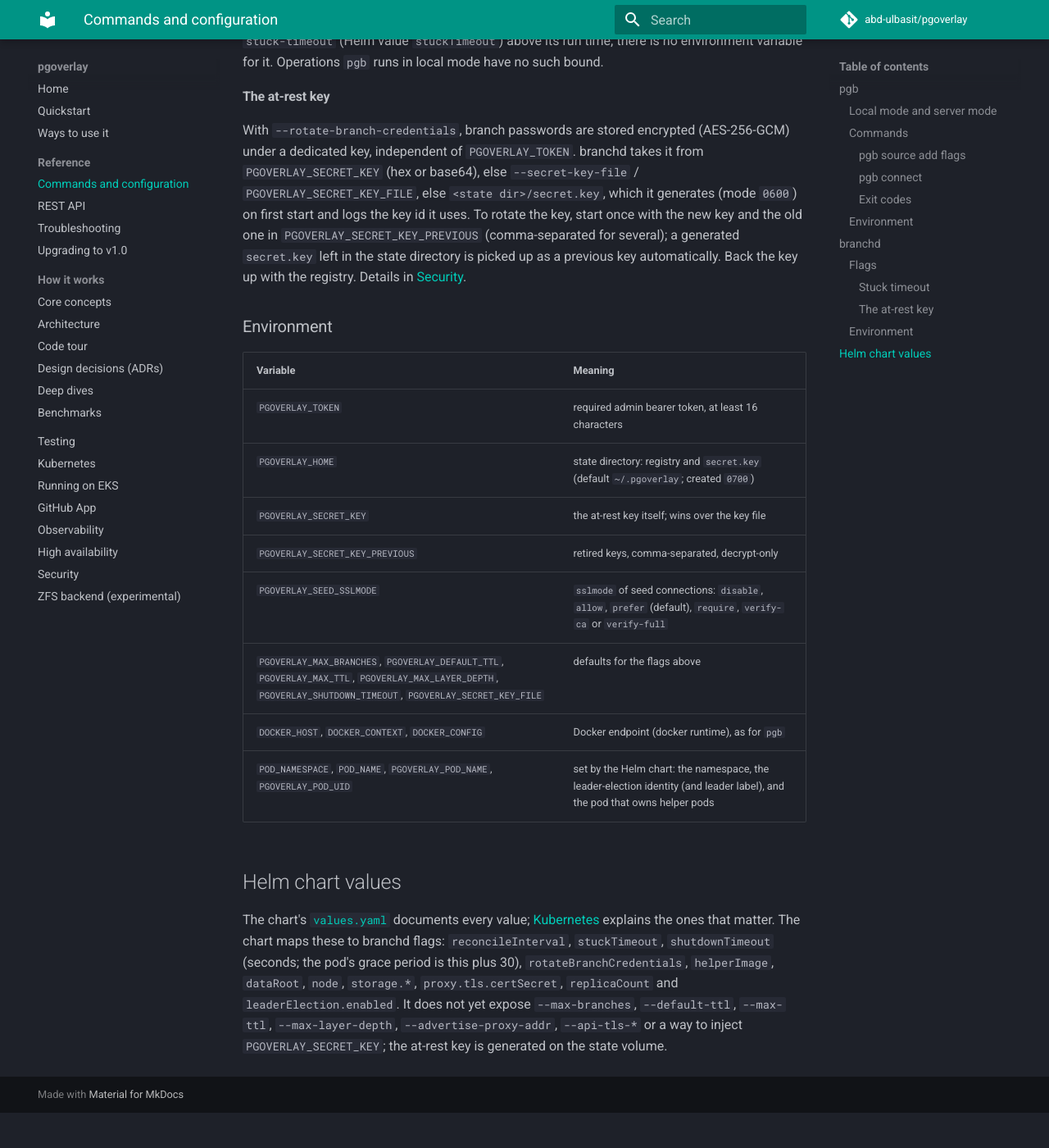
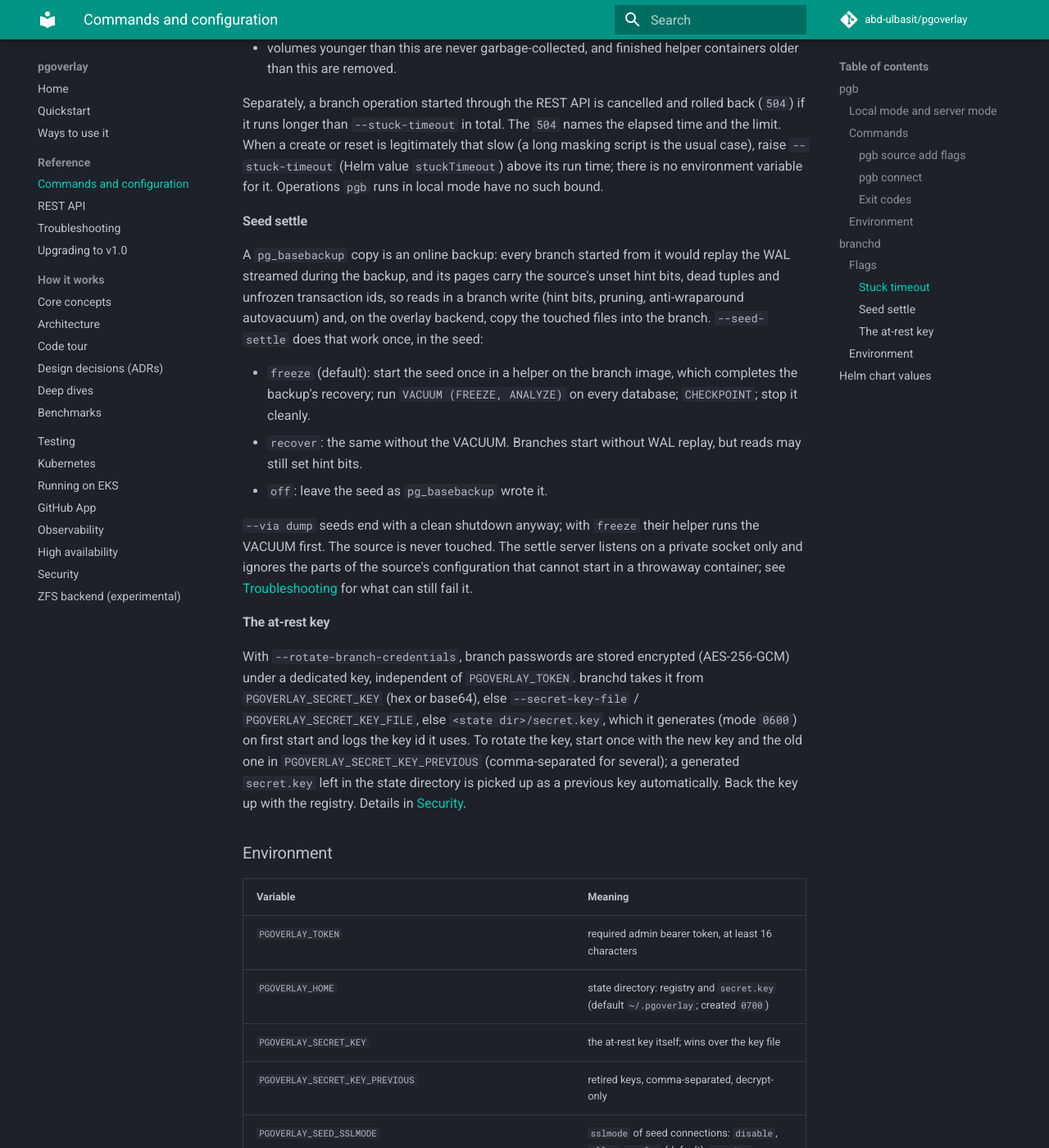
Before and after one commit to abd-ulbasit/pgoverlay, an MkDocs documentation site: the page built from docs/reference.md, in a window 1280 px wide and 1400 px high, scrolled down 7519 px. Shown: the whole window at 82% size. Built offline with MkDocs 1.6.1 and Material for MkDocs 9.7.7, drawn with Linux system fonts in a browser that asks for light colours; comment, search, counter and statistics services are not loaded; before the commit the page ends 8876 px from its top, so only the background shows below that; some of the changed text lies outside the part shown.

Commit message:
docs: document seed settle and --seed-settle
reference.md gets the branchd flag, PGOVERLAY_SEED_SETTLE for branchd and
for pgb in local mode, the seedSettle Helm value and a section on what
freeze, recover and off do. The Seeding part of troubleshooting.md says
what the settle overrides in a source's configuration, what can still
fail it (a missing include, a syntax error, a setting the image does not
know) and that a failed VACUUM only warns. The chart's value comment no
longer promises more than the settle itself does.

Part of #49.

Co-Authored-By: Claude Opus 5.5 <noreply@anthropic.com>

```diff
--- a/docs/reference.md
+++ b/docs/reference.md
@@ -106,6 +106,7 @@ success and `1` on any error.
 | `PGOVERLAY_HOME` | local mode | state directory (default `~/.pgoverlay`) |
 | `PGOVERLAY_SECRET_KEY`, `PGOVERLAY_SECRET_KEY_FILE`, `PGOVERLAY_SECRET_KEY_PREVIOUS` | local mode | the at-rest key, read the same way branchd reads it, to decrypt rotated passwords; `pgb` never generates a key |
 | `PGOVERLAY_SEED_SSLMODE` | local mode | `sslmode` of seed connections (default `prefer`) |
+| `PGOVERLAY_SEED_SETTLE` | local mode | how `source add` and `source refresh` settle a new seed: `freeze` (default), `recover` or `off`; see [`--seed-settle`](#seed-settle) |
 | `PGPASSWORD` | `source add`, `source refresh` | the source password, unless `--password-env` names another variable |
 | `DOCKER_HOST`, `DOCKER_CONTEXT`, `DOCKER_CONFIG` | local mode | the Docker endpoint, resolved like the `docker` CLI does, including a context's TLS material. `ssh://` endpoints are not supported: run branchd on the Docker host and use `--server`, or forward the socket (`ssh -NL /tmp/pgoverlay-docker.sock:/var/run/docker.sock HOST` and `DOCKER_HOST=unix:///tmp/pgoverlay-docker.sock`). Branch ports are published on the Docker host's `127.0.0.1`, so direct connection strings only work on that host |
 
@@ -141,6 +142,7 @@ state. A second signal exits immediately.
 | `--default-ttl` | `0` (none) | `PGOVERLAY_DEFAULT_TTL` | TTL for branches created without one |
 | `--max-ttl` | `0` (none) | `PGOVERLAY_MAX_TTL` | upper bound on any requested TTL; longer ones are capped |
 | `--max-layer-depth` | `100` | `PGOVERLAY_MAX_LAYER_DEPTH` | overlay backend: cap on a branch's frozen layer chain; branching from a branch at the cap returns `403` (see [Troubleshooting](troubleshooting.md#layer-chains-and-max-layer-depth)) |
+| `--seed-settle` | `freeze` | `PGOVERLAY_SEED_SETTLE` | how a new seed (source add or refresh) is prepared before branches start from it: `freeze`, `recover` or `off`; see [below](#seed-settle) |
 | `--disk-root` | see [Observability](observability.md#metrics) | | path whose filesystem the `pgoverlay_disk_bytes_*` gauges measure |
 | `--runtime` | `docker` | | `docker` or `kube` |
 | `--cow` | `overlay` | | copy-on-write backend: `overlay`, `zfs` ([experimental](zfs.md)) or `csi` (forced by `--kube-storage csi`) |
@@ -179,6 +181,28 @@ legitimately that slow (a long masking script is the usual case), raise
 environment variable for it. Operations `pgb` runs in local mode have no such
 bound.
 
+#### Seed settle
+
+A `pg_basebackup` copy is an online backup: every branch started from it
+would replay the WAL streamed during the backup, and its pages carry the
+source's unset hint bits, dead tuples and unfrozen transaction ids, so reads
+in a branch write (hint bits, pruning, anti-wraparound autovacuum) and, on the
+overlay backend, copy the touched files into the branch. `--seed-settle` does
+that work once, in the seed:
+
+- `freeze` (default): start the seed once in a helper on the branch image,
+  which completes the backup's recovery; run `VACUUM (FREEZE, ANALYZE)` on
+  every database; `CHECKPOINT`; stop it cleanly.
+- `recover`: the same without the VACUUM. Branches start without WAL replay,
+  but reads may still set hint bits.
+- `off`: leave the seed as `pg_basebackup` wrote it.
+
+`--via dump` seeds end with a clean shutdown anyway; with `freeze` their
+helper runs the VACUUM first. The source is never touched. The settle server
+listens on a private socket only and ignores the parts of the source's
+configuration that cannot start in a throwaway container; see
+[Troubleshooting](troubleshooting.md#seeding) for what can still fail it.
+
 #### The at-rest key
 
 With `--rotate-branch-credentials`, branch passwords are stored encrypted
@@ -201,7 +225,7 @@ previous key automatically. Back the key up with the registry. Details in
 | `PGOVERLAY_SECRET_KEY` | the at-rest key itself; wins over the key file |
 | `PGOVERLAY_SECRET_KEY_PREVIOUS` | retired keys, comma-separated, decrypt-only |
 | `PGOVERLAY_SEED_SSLMODE` | `sslmode` of seed connections: `disable`, `allow`, `prefer` (default), `require`, `verify-ca` or `verify-full` |
-| `PGOVERLAY_MAX_BRANCHES`, `PGOVERLAY_DEFAULT_TTL`, `PGOVERLAY_MAX_TTL`, `PGOVERLAY_MAX_LAYER_DEPTH`, `PGOVERLAY_SHUTDOWN_TIMEOUT`, `PGOVERLAY_SECRET_KEY_FILE` | defaults for the flags above |
+| `PGOVERLAY_MAX_BRANCHES`, `PGOVERLAY_DEFAULT_TTL`, `PGOVERLAY_MAX_TTL`, `PGOVERLAY_MAX_LAYER_DEPTH`, `PGOVERLAY_SHUTDOWN_TIMEOUT`, `PGOVERLAY_SECRET_KEY_FILE`, `PGOVERLAY_SEED_SETTLE` | defaults for the flags above |
 | `DOCKER_HOST`, `DOCKER_CONTEXT`, `DOCKER_CONFIG` | Docker endpoint (docker runtime), as for `pgb` |
 | `POD_NAMESPACE`, `POD_NAME`, `PGOVERLAY_POD_NAME`, `PGOVERLAY_POD_UID` | set by the Helm chart: the namespace, the leader-election identity (and leader label), and the pod that owns helper pods |
 
```
Also changed, not shown: other parts of docs/reference.md (+1 -1 lines), docs/troubleshooting.md (+20 -0 lines), 1 other file.
